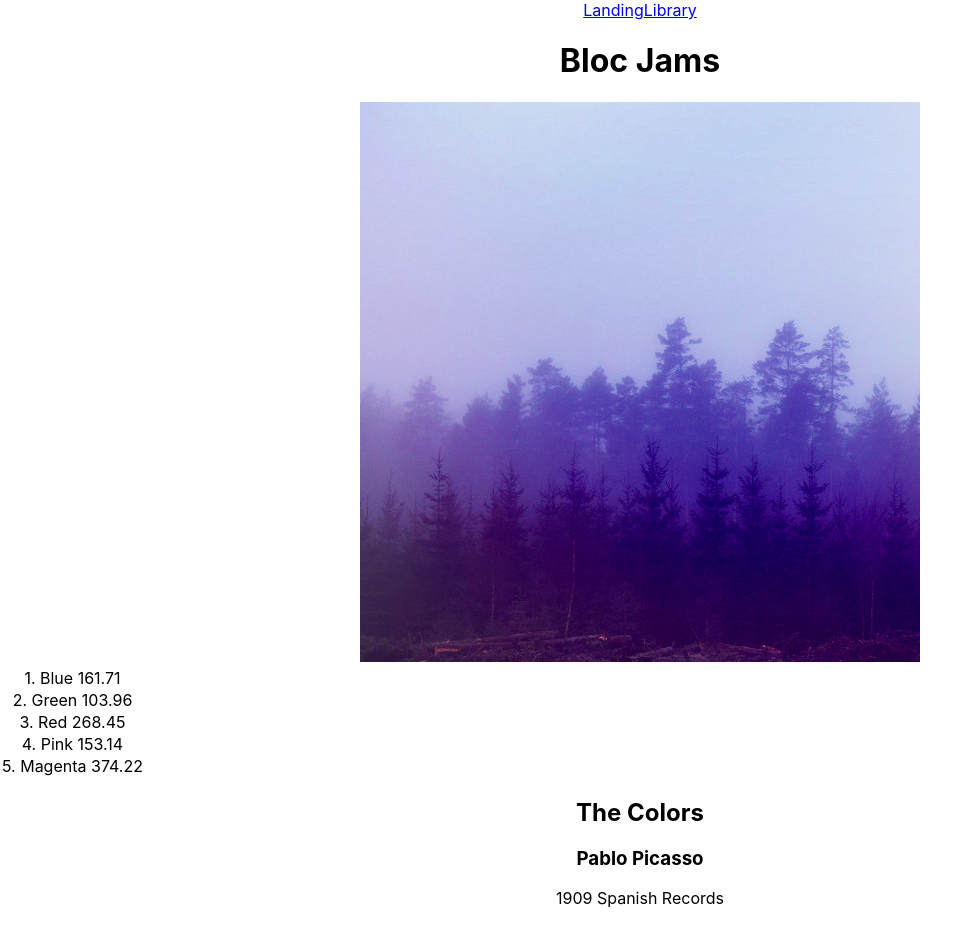
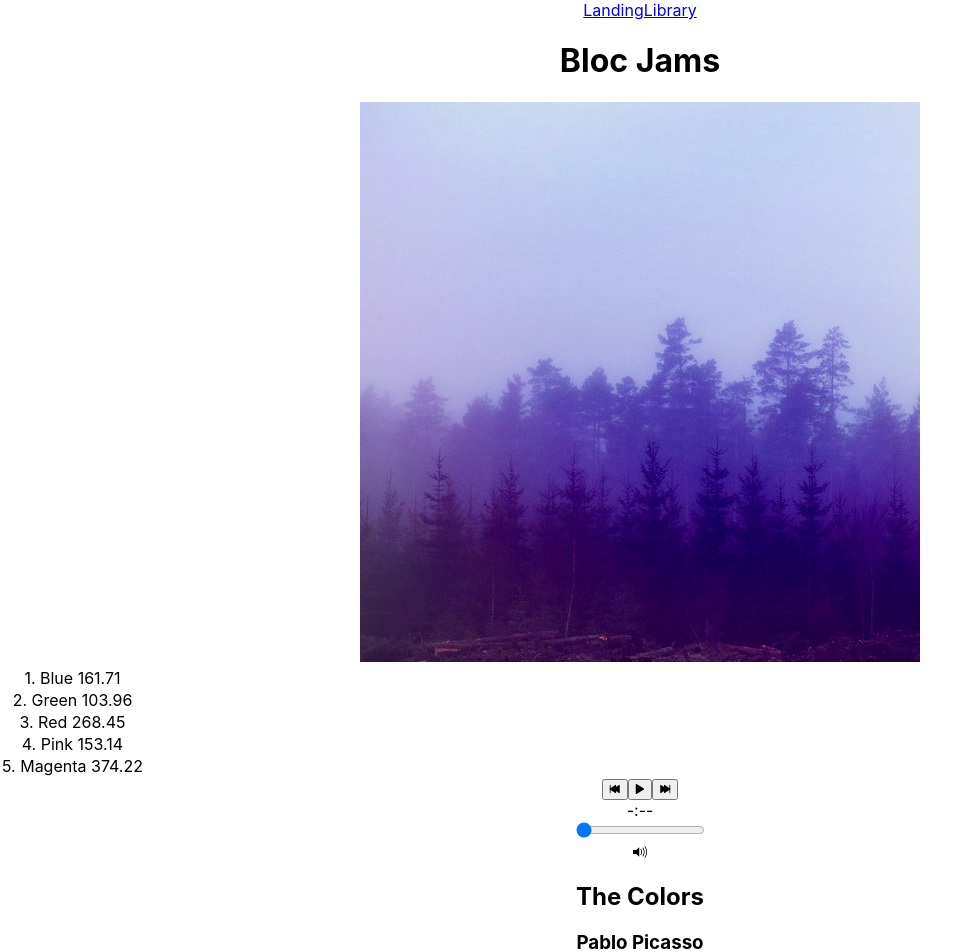
Before and after one commit to jesseohlman/bloc-jams-react, a React (Create React App) app: page /album/the-colors in a window 1280 px wide. Shown: the top 952 px of the page, without its empty margins (0-980 px from the left). Before the commit the page ends 908 px from the top, so only its background shows below. Built offline with nearby package versions, Linux system fonts and the light colour scheme.

Commit message:
added prev and pause/play to player bar

```diff
--- a/src/components/Album.js
+++ b/src/components/Album.js
@@ -1,5 +1,6 @@
 import React, {Component} from 'react';
 import albumData from './../data/albums';
+import PlayerBar from './PlayerBar';
 
 class Album extends Component{
     constructor(props){
@@ -67,6 +68,14 @@
         }
     }
 
+    handlePrevClick(){
+        const currentIndex = this.state.album.songs.findIndex(song => this.state.currentSong === song);
+        const newIndex = Math.max(0, currentIndex - 1);
+        const newSong = this.state.album.songs[newIndex];
+        this.setSong(newSong);
+        this.play();
+    }
+
     render(){
 return(
     <section className="album">
@@ -82,6 +91,10 @@
     })}
     </tbody>
     </table>
+    <PlayerBar isPlaying={this.state.isPlaying}
+    currentSong={this.state.currentSong}
+    handleSongClick={()=> this.handleSongClick(this.state.currentSong)}
+    handlePrevClick={() => this.handlePrevClick()}/>
     <h2 id="album-title">{this.state.album.title}</h2>
     <h3 className="artist">{this.state.album.artist}</h3>
     <div id="release-info">{this.state.album.releaseInfo}</div>
--- /dev/null
+++ b/src/components/PlayerBar.js
@@ -0,0 +1,29 @@
+import React, {Component} from 'react';
+
+class PlayerBar extends Component {
+
+    render() {
+        return (
+            <section className="player-bar">
+            <section id="buttons">
+            <button id = "previous">
+            <span className="ion-skip-backward" onClick={this.props.handlePrevClick}></span>
+            </button>
+            <button id="play-pause" onClick={this.props.handleSongClick}>
+            <span className={this.props.isPlaying ? 'ion-pause' : 'ion-play'}></span>
+            </button>
+            <button id="next">
+            <span className="ion-skip-forward"></span>
+            </button>
+            </section>
+            <section id="time-control">
+            <div className="current-time">-:--</div>
+            <input type="range" className="seek-bar" value="0"/>
+            <div className="icon ion-volume-high"></div>
+            </section>
+            </section>
+        );
+    }
+}
+
+export default PlayerBar;
```
